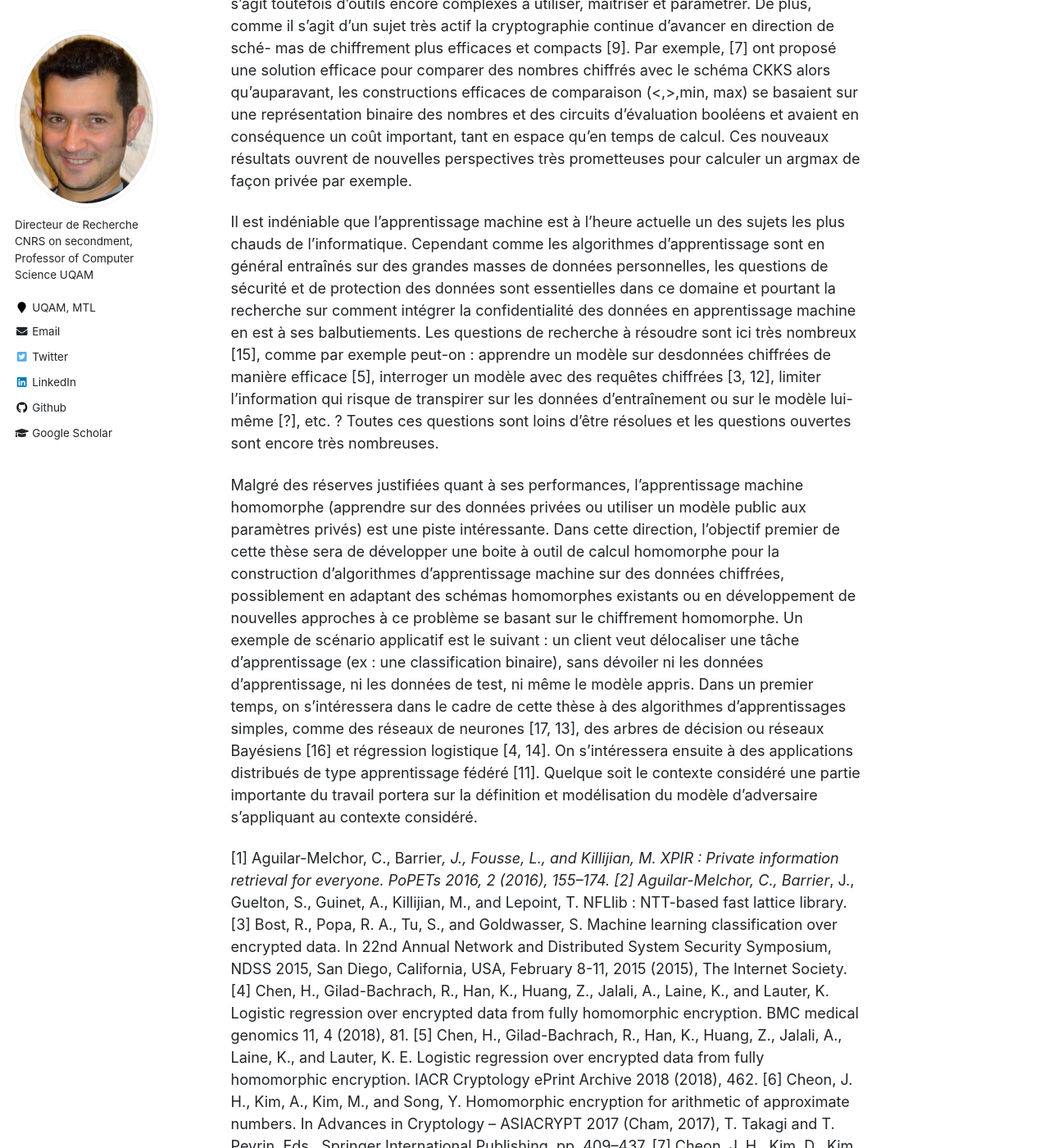
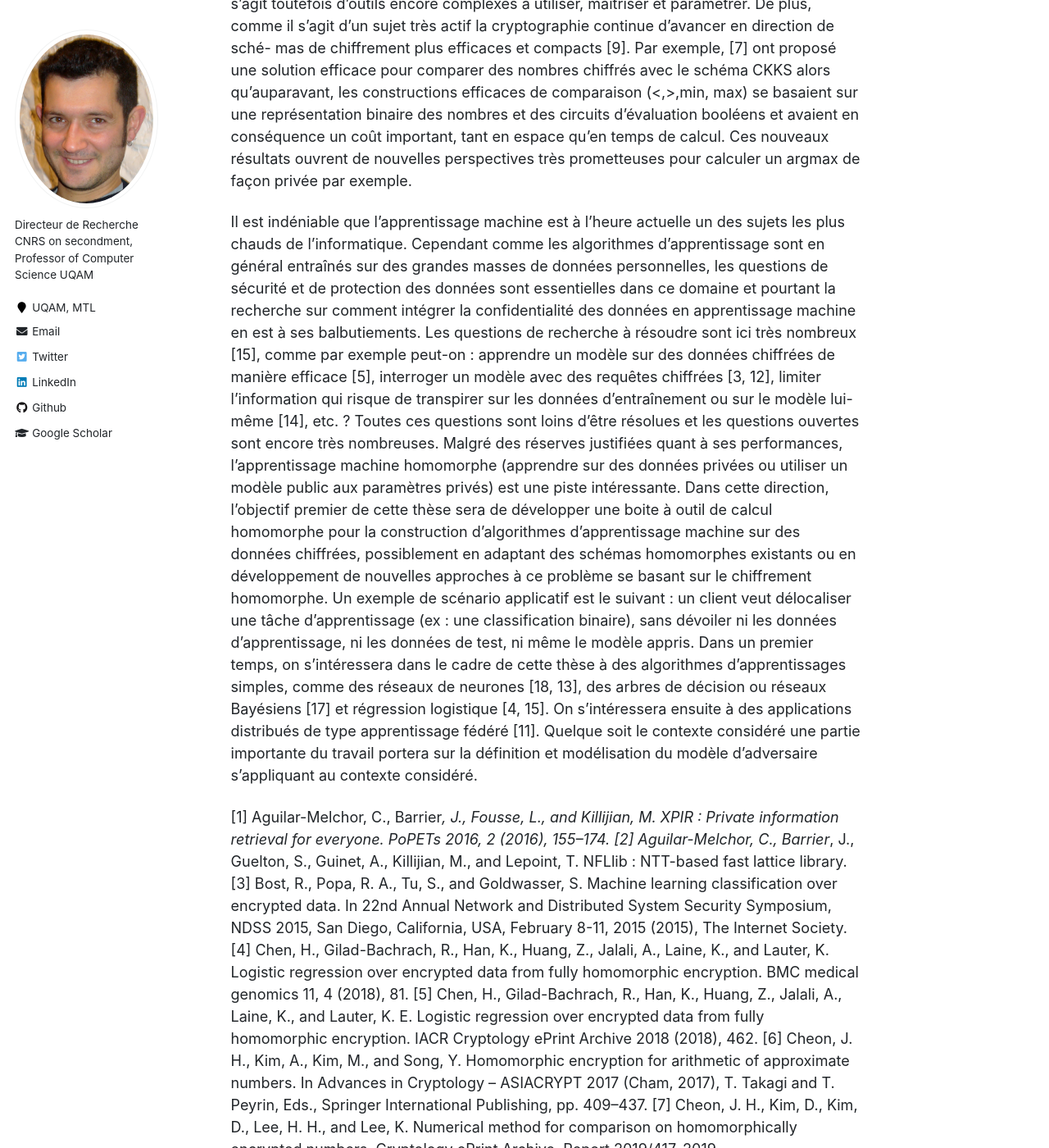
Before and after one commit to Kirija/kirija.github.io, a Jekyll site: the page built from _positions/2020-phd-2.md, in a window 1280 px wide and 1400 px high, scrolled down 975 px. Shown: the whole window at 82% size. Built offline with Jekyll 4.4.1, drawn with Linux system fonts in a browser that asks for light colours; some of the changed text lies outside the part shown.

Commit message:
phd2 refs

```diff
--- a/_positions/2020-phd-2.md
+++ b/_positions/2020-phd-2.md
@@ -18,9 +18,8 @@ Un schéma de chiffrement homomorphe (HE) [10] permet de calculer une fonction
 
 Poussé par le succès du chiffrement homomorphe, la cryptographie basée sur les réseaux a fait récemment de grande avancées, tant en terme de nouveaux schémas de chiffrement partiellement ou complètement homomorphe, qu’au niveau de applicabilité et son efficacité. On dispose par exemple maintenant de schémas dédiés aux données encodées en binaire (ex : TFHE [8] qui est complète- ment homomorphe et permet donc de construire des circuits booléens arbitraires) ou aux calculs en virgule fixe (ex : CKKS [6] qui permet de contrôler le débordement du bruit du aux opérations homomorphes). Il s’agit toutefois d’outils encore complexes à utiliser, maitriser et paramétrer. De plus, comme il s’agit d’un sujet très actif la cryptographie continue d’avancer en direction de sché- mas de chiffrement plus efficaces et compacts [9]. Par exemple, [7] ont proposé une solution efficace pour comparer des nombres chiffrés avec le schéma CKKS alors qu’auparavant, les constructions efficaces de comparaison (<,>,min, max) se basaient sur une représentation binaire des nombres et des circuits d’évaluation booléens et avaient en conséquence un coût important, tant en espace qu’en temps de calcul. Ces nouveaux résultats ouvrent de nouvelles perspectives très prometteuses pour calculer un argmax de façon privée par exemple.
 
-Il est indéniable que l’apprentissage machine est à l’heure actuelle un des sujets les plus chauds de l’informatique. Cependant comme les algorithmes d’apprentissage sont en général entraînés sur des grandes masses de données personnelles, les questions de sécurité et de protection des données sont essentielles dans ce domaine et pourtant la recherche sur comment intégrer la confidentialité des données en apprentissage machine en est à ses balbutiements. Les questions de recherche à résoudre sont ici très nombreux [15], comme par exemple peut-on : apprendre un modèle sur desdonnées chiffrées de manière efficace [5], interroger un modèle avec des requêtes chiffrées [3, 12], limiter l’information qui risque de transpirer sur les données d’entraînement ou sur le modèle lui- même [?], etc. ? Toutes ces questions sont loins d’être résolues et les questions ouvertes sont encore très nombreuses.
-
-Malgré des réserves justifiées quant à ses performances, l’apprentissage machine homomorphe (apprendre sur des données privées ou utiliser un modèle public aux paramètres privés) est une piste intéressante. Dans cette direction, l’objectif premier de cette thèse sera de développer une boite à outil de calcul homomorphe pour la construction d’algorithmes d’apprentissage machine sur des données chiffrées, possiblement en adaptant des schémas homomorphes existants ou en développement de nouvelles approches à ce problème se basant sur le chiffrement homomorphe. Un exemple de scénario applicatif est le suivant : un client veut délocaliser une tâche d’apprentissage (ex : une classification binaire), sans dévoiler ni les données d’apprentissage, ni les données de test, ni même le modèle appris. Dans un premier temps, on s’intéressera dans le cadre de cette thèse à des algorithmes d’apprentissages simples, comme des réseaux de neurones [17, 13], des arbres de décision ou réseaux Bayésiens [16] et régression logistique [4, 14]. On s’intéressera ensuite à des applications distribués de type apprentissage fédéré [11]. Quelque soit le contexte considéré une partie importante du travail portera sur la définition et modélisation du modèle d’adversaire s’appliquant au contexte considéré.
+Il est indéniable que l’apprentissage machine est à l’heure actuelle un des sujets les plus chauds de l’informatique. Cependant comme les algorithmes d’apprentissage sont en général entraînés sur des grandes masses de données personnelles, les questions de sécurité et de protection des données sont essentielles dans ce domaine et pourtant la recherche sur comment intégrer la confidentialité des données en apprentissage machine en est à ses balbutiements. Les questions de recherche à résoudre sont ici très nombreux [15], comme par exemple peut-on : apprendre un modèle sur des données chiffrées de manière efficace [5], interroger un modèle avec des requêtes chiffrées [3, 12], limiter l’information qui risque de transpirer sur les données d’entraînement ou sur le modèle lui- même [14], etc. ? Toutes ces questions sont loins d’être résolues et les questions ouvertes sont encore très nombreuses.
+Malgré des réserves justifiées quant à ses performances, l’apprentissage machine homomorphe (apprendre sur des données privées ou utiliser un modèle public aux paramètres privés) est une piste intéressante. Dans cette direction, l’objectif premier de cette thèse sera de développer une boite à outil de calcul homomorphe pour la construction d’algorithmes d’apprentissage machine sur des données chiffrées, possiblement en adaptant des schémas homomorphes existants ou en développement de nouvelles approches à ce problème se basant sur le chiffrement homomorphe. Un exemple de scénario applicatif est le suivant : un client veut délocaliser une tâche d’apprentissage (ex : une classification binaire), sans dévoiler ni les données d’apprentissage, ni les données de test, ni même le modèle appris. Dans un premier temps, on s’intéressera dans le cadre de cette thèse à des algorithmes d’apprentissages simples, comme des réseaux de neurones [18, 13], des arbres de décision ou réseaux Bayésiens [17] et régression logistique [4, 15]. On s’intéressera ensuite à des applications distribués de type apprentissage fédéré [11]. Quelque soit le contexte considéré une partie importante du travail portera sur la définition et modélisation du modèle d’adversaire s’appliquant au contexte considéré.
 
 [1] Aguilar-Melchor, C., Barrier*, J., Fousse, L., and Killijian, M. XPIR : Private information retrieval for everyone. PoPETs 2016, 2 (2016), 155–174.
 [2] Aguilar-Melchor, C., Barrier*, J., Guelton, S., Guinet, A., Killijian, M., and Lepoint, T. NFLlib : NTT-based fast lattice library.
@@ -35,7 +34,8 @@ Malgré des réserves justifiées quant à ses performances, l’apprentissa
 [11] Hardy, S., Henecka, W., Ivey-Law, H., Nock, R., Patrini, G., Smith, G., and Thorne, B. Private federated learning on vertically partitioned data via entity resolution and additively homomorphic encryption. CoRR abs/1711.10677 (2017).
 [12] Hesamifard, E., Takabi, H., and Ghasemi, M. Deep neural networks classification over encrypted data. In Proceedings of the Ninth ACM Conference on Data and Application Security and Privacy (New York, NY, USA, 2019), CODASPY ’19, ACM, pp. 97–108.
 [13] Izabachène, M., Sirdey, R., and Zuber, M. Practical fully homomorphic encryption for fully masked neural networks. In Cryptology and Network Security (Cham, 2019), Y. Mu, R. H. Deng, and X. Huang, Eds., Springer International Publishing, pp. 24–36.
-[14] Kim, M., Song, Y., Wang, S., Xia, Y., and Jiang, X. Secure logistic regression based on homomorphic encryption : Design and evaluation. JMIR Med Inform 6, 2 (Apr 2018), e19.
-[15] Papernot, N. A marauder’s map of security and privacy in machine learning. Proceedings of the 11th ACM Workshop on Artificial Intelligence and Security - AISec ’18 (2018).
-[16] Sun, X., Zhang, P., Liu, J. K., Yu, J., and Xie, W. Private machine learning classification based on fully homomorphic encryption. IEEE Transactions on Emerging Topics in Computing (2018), 1–1.
-[17] Zuber, M., Carpov, S., and Sirdey, R. Towards real-time hidden speaker recognition by means of fully homomorphic encryption. Cryptology ePrint Archive, Report 2019/976, 2019. [https://eprint.iacr.org/2019/976]
+[14] Jagielski, M., Carlini, N., Berthelot, D., Kurakin, A., and Papernot, N. High- fidelity extraction of neural network models, 2019.
+[15] Kim, M., Song, Y., Wang, S., Xia, Y., and Jiang, X. Secure logistic regression based on homomorphic encryption : Design and evaluation. JMIR Med Inform 6, 2 (Apr 2018), e19.
+[16] Papernot, N. A marauder’s map of security and privacy in machine learning. Proceedings of the 11th ACM Workshop on Artificial Intelligence and Security - AISec ’18 (2018).
+[17] Sun, X., Zhang, P., Liu, J. K., Yu, J., and Xie, W. Private machine learning classification based on fully homomorphic encryption. IEEE Transactions on Emerging Topics in Computing (2018), 1–1.
+[18] Zuber, M., Carpov, S., and Sirdey, R. Towards real-time hidden speaker recognition by means of fully homomorphic encryption. Cryptology ePrint Archive, Report 2019/976, 2019. [https://eprint.iacr.org/2019/976]
```
